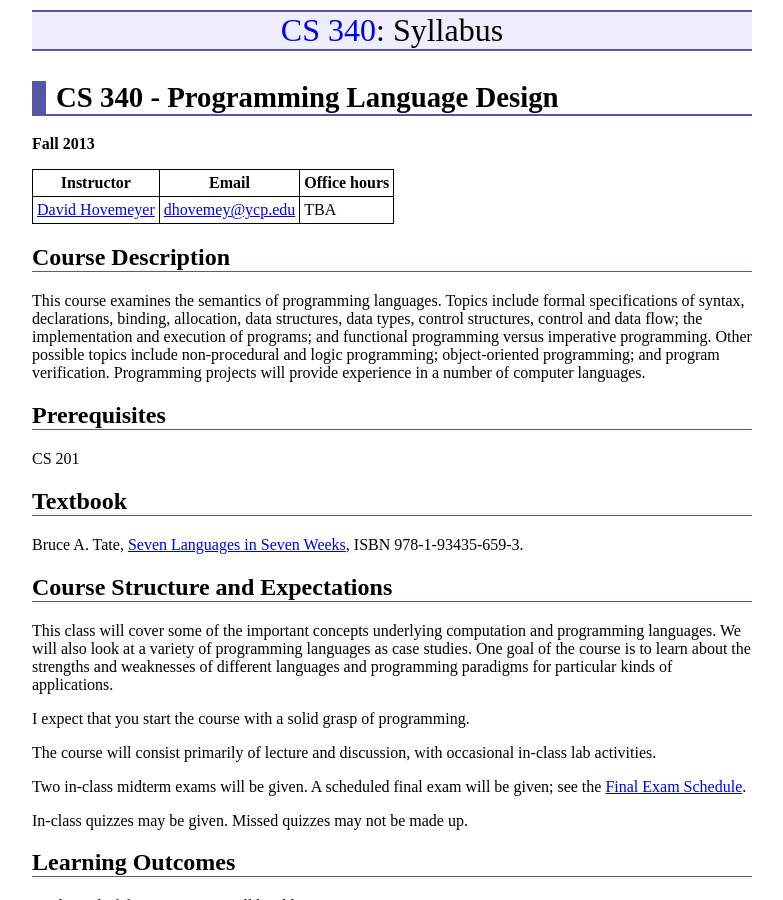
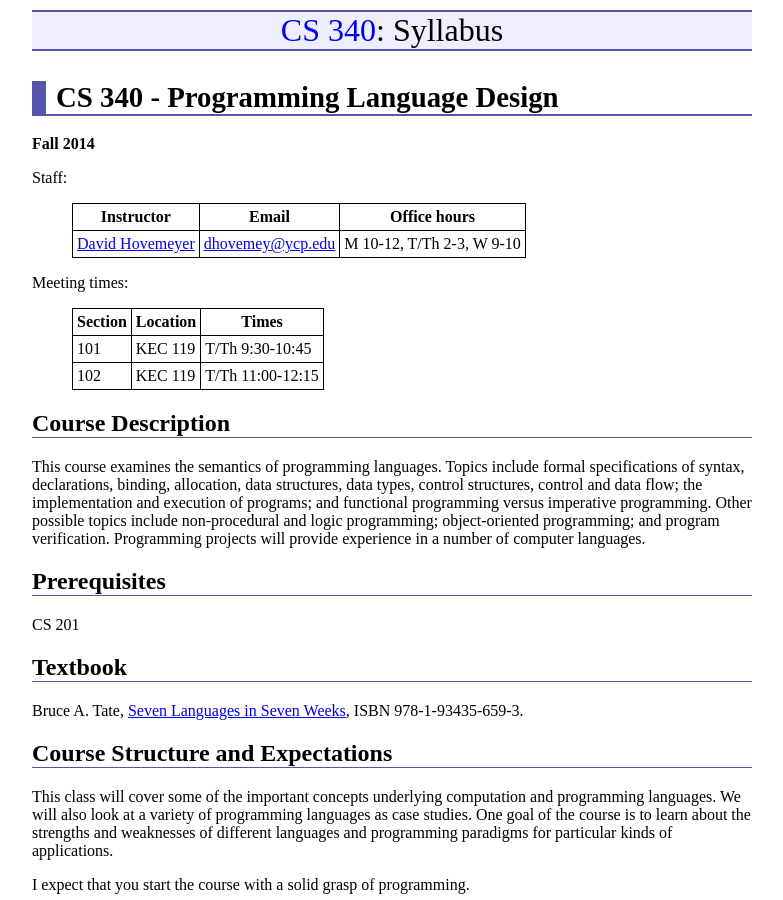
Before and after one commit to ycpcs/cs340-fall2014, a Jekyll site: the page built from syllabus.md, in a window 1280 px wide and 900 px high. Shown: the whole window, without its empty margins (248-1031 px from the left). Built offline with Jekyll 4.4.1, drawn with Linux system fonts in a browser that asks for light colours; nearby versions of some CDN libraries; Markdown is read by kramdown in place of the engine named in the settings.

Commit message:
last updates

```diff
--- a/syllabus.md
+++ b/syllabus.md
@@ -6,11 +6,20 @@ title: "Syllabus"
 CS 340 - Programming Language Design
 ====================================
 
-**Fall 2013**
+**Fall 2014**
 
-Instructor | Email | Office hours
----------- | ----- | ------------
-[David Hovemeyer](http://faculty.ycp.edu/~dhovemey) | [dhovemey@ycp.edu](mailto:dhovemey@ycp.edu) | TBA
+Staff:
+
+> Instructor | Email | Office hours
+> ---------- | ----- | ------------
+> [David Hovemeyer](http://faculty.ycp.edu/~dhovemey) | [dhovemey@ycp.edu](mailto:dhovemey@ycp.edu) | M 10-12, T/Th 2-3, W 9-10
+
+Meeting times:
+
+> Section | Location | Times
+> ------- | -------- | -----
+> 101 | KEC 119 | T/Th 9:30-10:45
+> 102 | KEC 119 | T/Th 11:00-12:15
 
 Course Description
 ------------------
```
